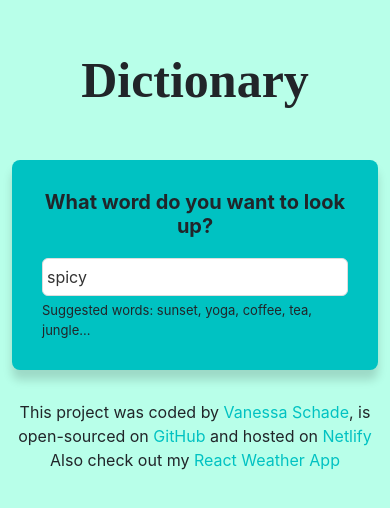
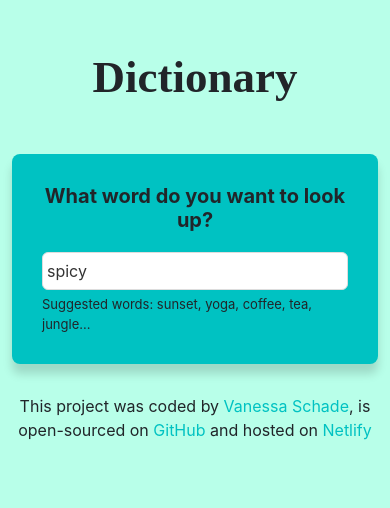
Before and after one commit to The-Travelling-Colognian/react-dictionary-app, a React (Create React App) app: page / in a window 390 px wide. Shown: the top 508 px of the page. Built offline with nearby package versions, Linux system fonts and the light colour scheme; no server answers.

Commit message:
Changed the footer of the Dictionary App and added the media queries

```diff
--- a/src/App.js
+++ b/src/App.js
@@ -34,15 +34,6 @@ function App() {
           >
             Netlify
           </a>
-          <br />
-          Also check out my{" "}
-          <a
-            href="https://competent-almeida-bddaf5.netlify.app/"
-            target="_blank"
-            rel="noopener noreferrer"
-          >
-            React Weather App
-          </a>
         </footer>
       </div>
     </div>
--- a/src/Dictionary.css
+++ b/src/Dictionary.css
@@ -33,3 +33,9 @@
   font-size: 13px;
   margin-top: 5px;
 }
+
+@media (min-width: 280px) and (max-width: 400px) {
+  .Dictionary h1 {
+    font-size: 45px;
+  }
+}
```
